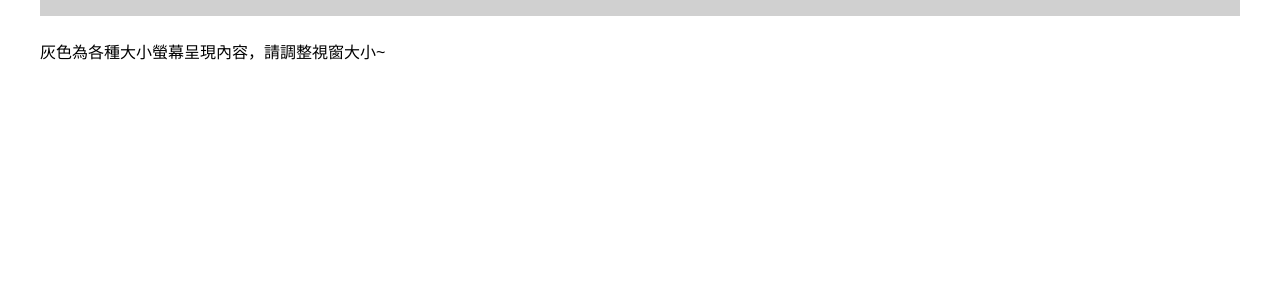
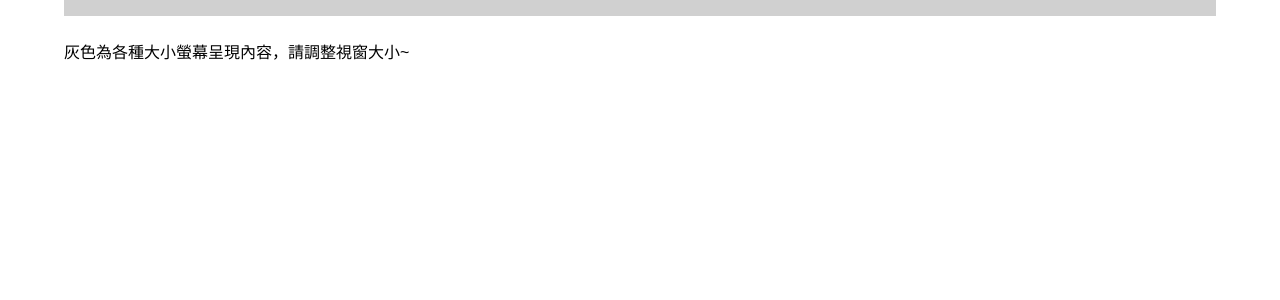
Before and after one commit to Conga-TheF2E/The_F2E_index, a Vue app: page / in a window 1280 px wide. Shown: the top 300 px of the page. Built offline with nearby package versions, Linux system fonts and the light colour scheme; a web font is replaced by a local one.

Commit message:
fix: reset breakpoints rule

```diff
--- a/src/assets/scss/layout.scss
+++ b/src/assets/scss/layout.scss
@@ -5,10 +5,8 @@ body {
     background-color: #d0d0d0;
     margin: 0 auto;
     width: 90%;
-    @include for-desktop {
-        max-width: 1920px;
-        min-width: 1200px;
-    }
+    max-width: 1920px;
+
     @include for-pad {
         max-width: 768px;
     }
--- a/src/assets/scss/utils/breakpoints.scss
+++ b/src/assets/scss/utils/breakpoints.scss
@@ -9,12 +9,12 @@ $breakpoints: (
     }
 }
 @mixin for-pad {
-    @media screen and (max-width: map-get($breakpoints, 'desktop')) and (min-width: map-get($breakpoints, 'mobile')) {
+    @media screen and (max-width: map-get($breakpoints, 'desktop')) {
         @content;
     }
 }
-@mixin for-desktop {
-    @media screen and (min-width: map-get($breakpoints, 'desktop')) {
-        @content;
-    }
-}
+// @mixin for-desktop {
+//     @media screen and (min-width: map-get($breakpoints, 'desktop')) {
+//         @content;
+//     }
+// }
```
